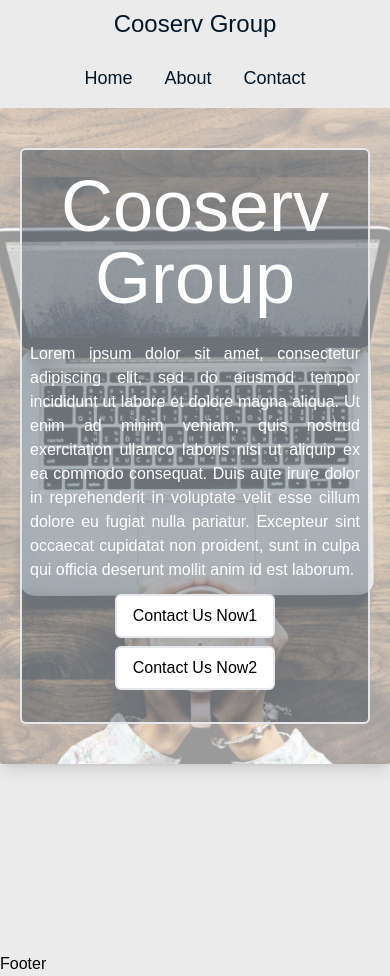
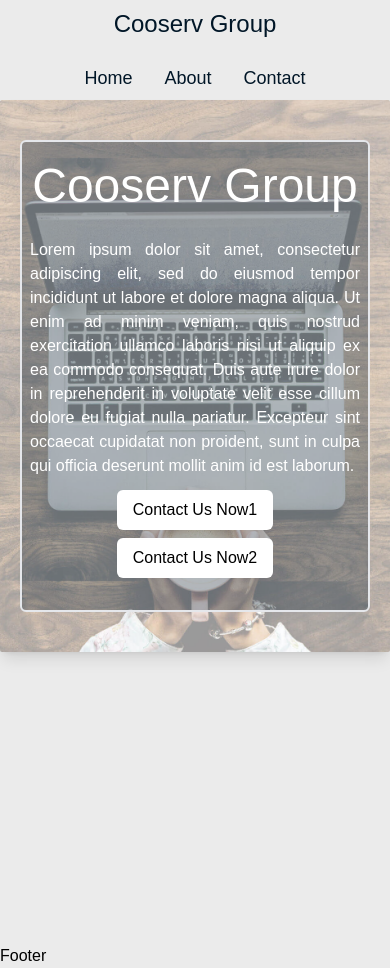
Before and after one commit to hasano14/cooserv-group, a React (Create React App) app: page / in a window 390 px wide. Built offline with nearby package versions, Linux system fonts and the light colour scheme.

Commit message:
Navigation and header update

```diff
--- a/src/components/Header.js
+++ b/src/components/Header.js
@@ -9,10 +9,10 @@ const Header = () => {
           <p class="items-center flex flex-col text-md text-justify m-2 md:px-20 lg:px-28 text-white">Lorem ipsum dolor sit amet, consectetur adipiscing elit, sed do eiusmod tempor incididunt ut labore et dolore magna aliqua.
           Ut enim ad minim veniam, quis nostrud exercitation ullamco laboris nisi ut aliquip ex ea commodo consequat. Duis aute irure dolor in reprehenderit in voluptate velit esse cillum dolore eu fugiat nulla pariatur. Excepteur sint occaecat cupidatat non proident, sunt in culpa qui officia deserunt mollit anim id est laborum.</p>
           <div class="flex flex-col md:flex-row items-center place-content-center">
-            <button class="rounded-md border-2 bg-white px-4 py-2 mx-4 my-1">
+            <button class="rounded-md bg-white px-4 py-2 mx-4 my-1 hover:text-white hover:bg-primary transition-all">
               Contact Us Now1
             </button>
-            <button class="rounded-md border-2 bg-white px-4 py-2 mx-4 my-1">
+            <button class="rounded-md bg-white px-4 py-2 mx-4 my-1 hover:text-white hover:bg-primary transition-all">
               Contact Us Now2
             </button>
           </div>
@@ -25,7 +25,7 @@ const Header = () => {
 
 const HeaderTitle = (props) => {
   return(
-    <span class="items-center text-center text-white flex flex-col text-7xl py-5 md:py-7"> {props.words} </span>
+    <span class="items-center text-center text-white flex flex-col text-5xl md:text-7xl py-5 md:py-7"> {props.words} </span>
   )
 }
 
--- a/src/components/Navbar.js
+++ b/src/components/Navbar.js
@@ -17,13 +17,13 @@ class Navbar extends React.Component{
 
     render() {
         return (
-            <header class="w-full md:p-2 text-white body-font bg-transparent bg-backgroundColor mb-2">
-                <div class="mx-auto flex flex-wrap p-2 flex-col md:flex-row items-center ">
+            <header class="w-full md:p-2 text-white body-font bg-transparent bg-textColor ">
+                <div class="container mx-auto flex flex-wrap p-2 flex-col md:flex-row items-center ">
                     <a href='/' class="flex flex-wrap title-font font-medium items-center justify-center text-primary mb-6 md:mb-0 hover:text-smokyblue hover:font-normal transition-all">
                         <span class="text-2xl justify-center items-center">Cooserv Group</span>
                     </a>
                     <nav class="md:ml-auto flex flex-wrap items-center text-base justify-center">
-                        <a href='/' class="mx-4 text-lg md:mr-6 text-primary md:hover:text-secondary md:hover:underline hover:underline-offset-2 transition-all ">Home</a>
+                        <a href='/' class="mx-4 text-lg md:mr-6 text-primary md:hover:text-secondary md:hover:underline hover:underline-offset-2 transition-all">Home</a>
                         <a href='/' class="mx-4 text-lg md:mr-6 text-primary md:hover:text-secondary md:hover:underline hover:underline-offset-2 transition-all">About</a>
                         <a href='/' class="mx-4 text-lg md:mr-6 text-primary md:hover:text-secondary md:hover:underline hover:underline-offset-2 transition-all">Contact</a>
                     </nav>
```
